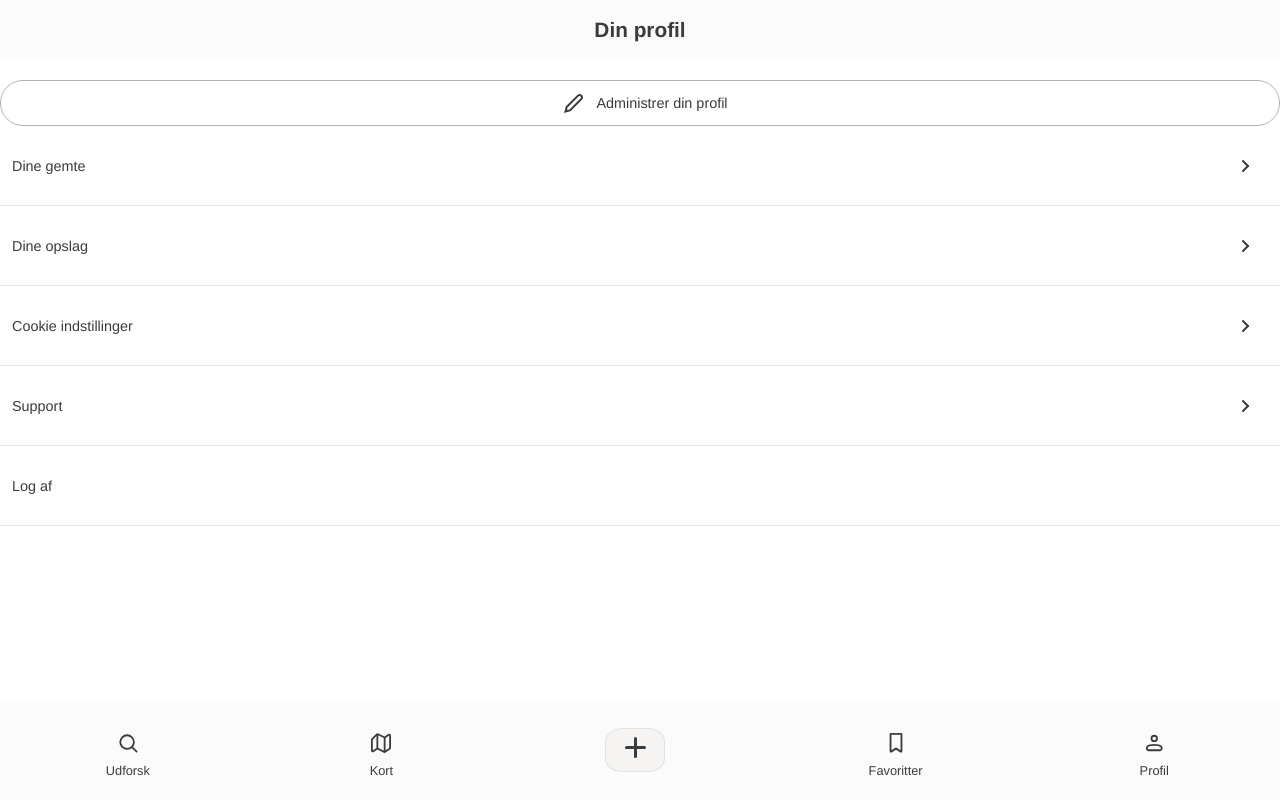
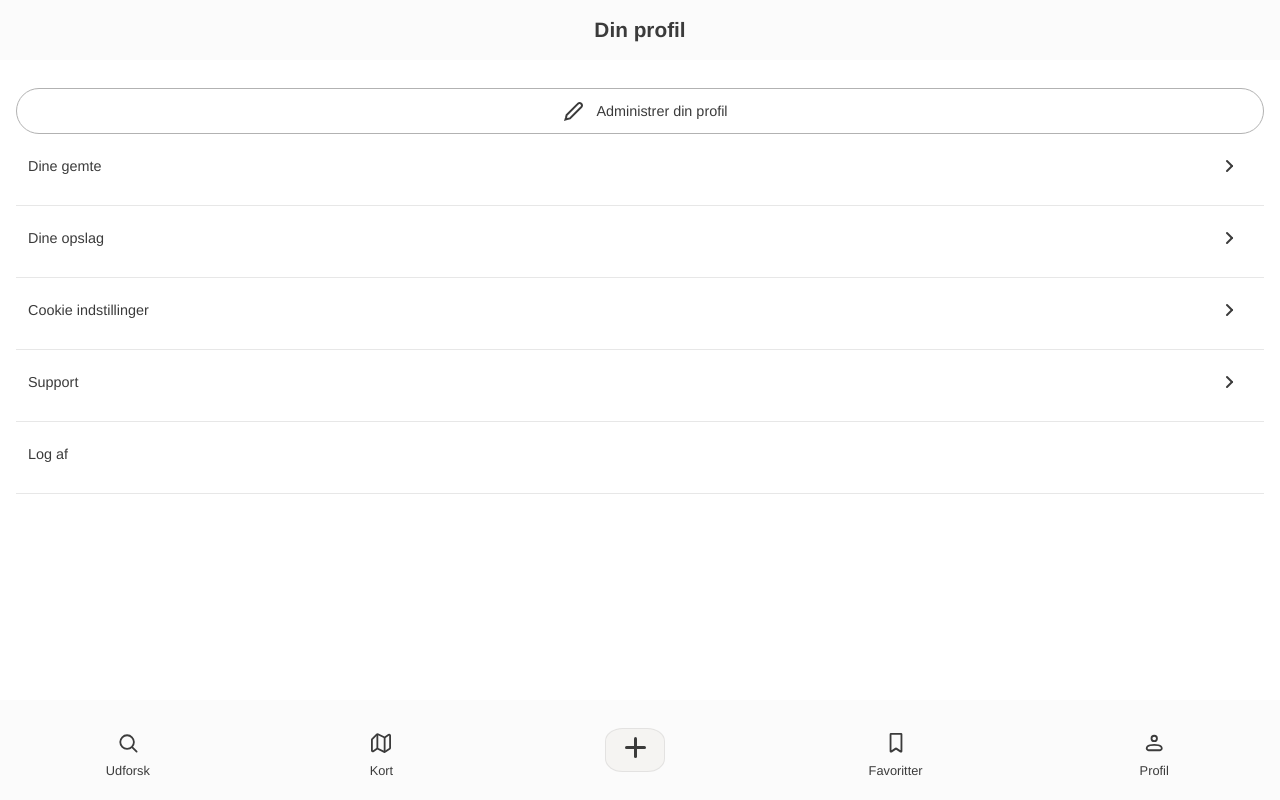
Before and after one commit to mamelishah/gemly-project-webapplication, a React (Vite) app: page /gemly-project-webapplication/account in a window 1280 px wide. Built offline with nearby package versions, Linux system fonts and the light colour scheme.

Commit message:
ændret css i acoount

```diff
--- a/src/pages/Account.css
+++ b/src/pages/Account.css
@@ -15,3 +15,10 @@
     flex-direction: row;
     align-items: center;
 }
+
+.account-element-container {
+    display: flex;
+    flex-direction: column;
+    gap: var(--radius-m);
+     padding: 8px 16px;
+}
--- a/src/pages/Account.tsx
+++ b/src/pages/Account.tsx
@@ -17,6 +17,7 @@ function Account() {
           onRightIconClick={() => {}}
         />
 
+        <div className="account-element-container">
           <div id="edit-profile-button">
             <img src={editIcon} alt="Edit Icon" />
             <h4>Administrer din profil</h4>
@@ -30,6 +31,7 @@ function Account() {
           <ProfileCard title="Cookie indstillinger" showBackIcon={true} />
           <ProfileCard title="Support" showBackIcon={true} />
           <ProfileCard title="Log af" showBackIcon={false} />
+        </div>
 
         <BottomNavigationBar />
       </div>
```
Lines whose indentation alone changed are shown as unchanged.
